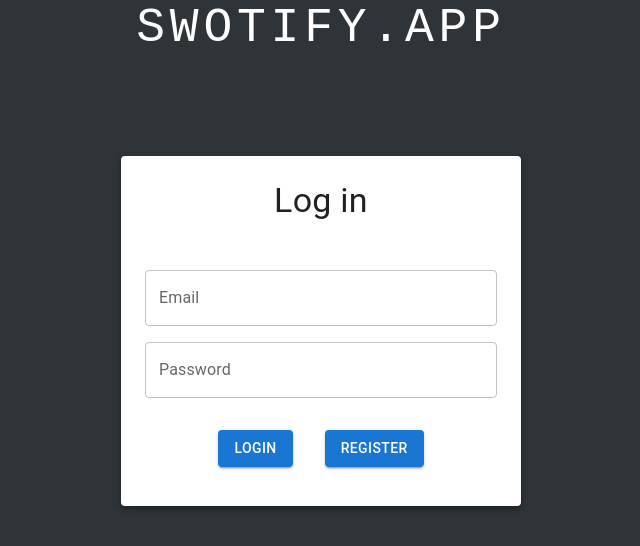
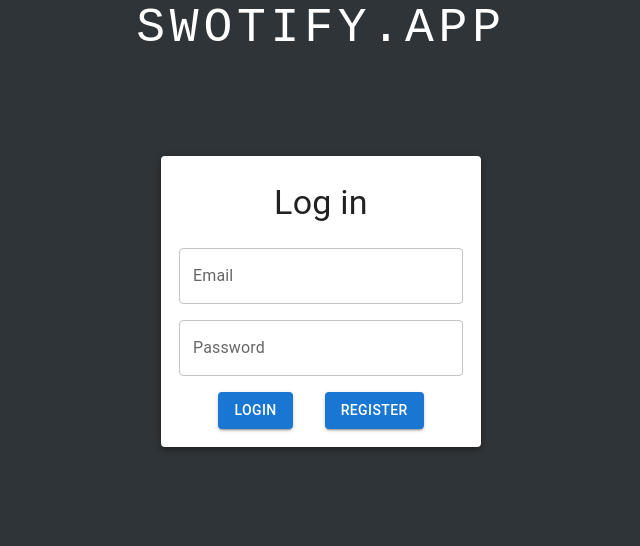
Before and after one commit to swetankkk/swot-frontend, a React (Create React App) app: page /login in a window 1280 px wide. Shown: the top 546 px of the page, without its empty margins (319-959 px from the left). Built offline with nearby package versions, Linux system fonts and the light colour scheme.

Commit message:
CSS Changes

```diff
--- a/src/Pages/Login.js
+++ b/src/Pages/Login.js
@@ -66,7 +66,6 @@ export function Login() {
 			/>*/}
 			<Container
 				sx={{
-					height: '80%',
 					display: 'flex',
 					justifyContent: 'center',
 					marginTop: '100px',
@@ -77,20 +76,23 @@ export function Login() {
 					variant='elevation'
 					sx={{
 						display: 'flex',
+						minHeight: '200px',
 						flexDirection: 'column',
-						minWidth: '400px',
-						maxWidth: '400px',
-						maxHeight: '350px',
+						minWidth: '300px',
+						maxWidth: '500px',
+						maxHeight: '365px',
+						padding: '10px',
+						width: '25vw',
 					}}
 				>
 					<Typography
 						variant='h4'
-						padding={(4, 0, 0, 3)}
+						padding={(0, 0, 0, 2)}
 						sx={{ display: 'flex', justifyContent: 'center' }}
 					>
 						Log in
 					</Typography>
-					<Stack spacing={2} sx={{ display: 'flex', padding: (0, 2, 0, 3) }}>
+					<Stack spacing={2} sx={{ display: 'flex', padding: (0, 1, 0, 1) }}>
 						<TextField
 							label='Email'
 							variant='outlined'
@@ -109,6 +111,7 @@ export function Login() {
 							name='password'
 							onChange={handleOnChange}
 						/>
+						{error && <Typography>{error}</Typography>}
 					</Stack>
 					<Box>
 						<Stack
--- a/src/Pages/Register.js
+++ b/src/Pages/Register.js
@@ -67,7 +67,7 @@ export function Register() {
 			<Container
 				sx={{
 					maxWidth: 'xl',
-					height: '80%',
+
 					display: 'flex',
 					alignContent: 'center',
 					justifyContent: 'center',
@@ -127,6 +127,9 @@ export function Register() {
 							spacing={4}
 							justifyContent='center'
 							paddingY={1}
+							sx={{
+								paddingBottom: '15px',
+							}}
 						>
 							<Button variant='contained' onClick={handleRegister}>
 								Register
```
